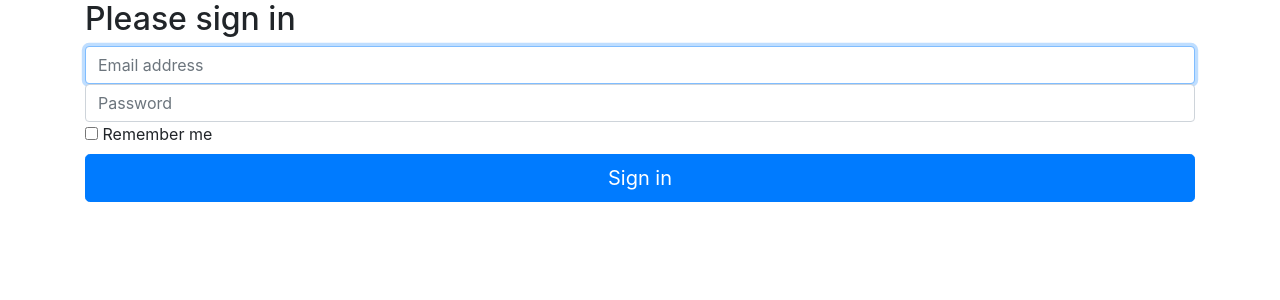
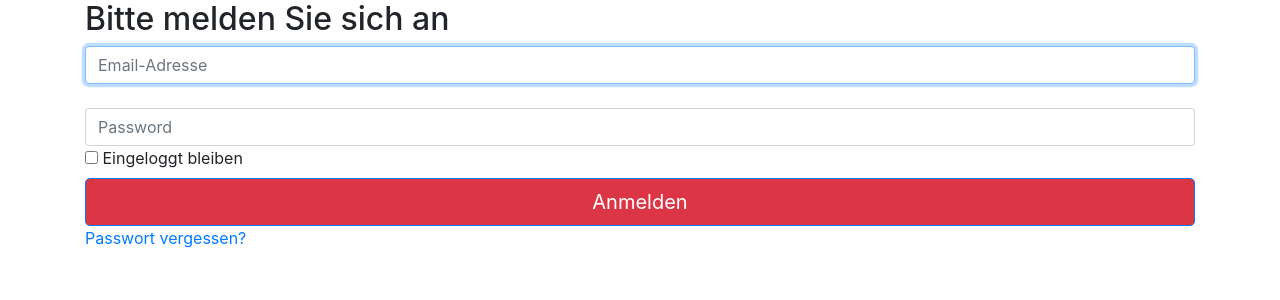
Before and after one commit to jonasjarling/Studienarbeit, a Django app: template balance/templates/balance/login.html in a window 1280 px wide. Shown: the part 76-376 px from the top of the page. Run offline with Django 3.2, Linux system fonts and the light colour scheme; the template is opened without the code that fills it, so the values that code supplies are empty; some libraries are stand-ins or nearby versions.

Commit message:
last Comit 29 01 18

```diff
--- a/balance/templates/balance/login.html
+++ b/balance/templates/balance/login.html
@@ -9,17 +9,20 @@ SVFBalance | Login
 <div class="container">
 
       <form class="form-signin">
-        <h2 class="form-signin-heading">Please sign in</h2>
-        <label for="inputEmail" class="sr-only">Email address</label>
-        <input type="email" id="inputEmail" class="form-control" placeholder="Email address" required autofocus>
+        <h2 class="form-signin-heading">Bitte melden Sie sich an</h2>
+          {% if error_message %}<p><strong>{{ error_message }}</strong></p>{% endif %}
+        <label for="inputEmail" class="sr-only">Email-Adresse</label>
+        <input type="email" id="inputEmail" class="form-control" placeholder="Email-Adresse" required autofocus>
+          <br>
         <label for="inputPassword" class="sr-only">Password</label>
         <input type="password" id="inputPassword" class="form-control" placeholder="Password" required>
         <div class="checkbox">
           <label>
-            <input type="checkbox" value="remember-me"> Remember me
+            <input type="checkbox" value="remember-me"> Eingeloggt bleiben
           </label>
         </div>
-        <button class="btn btn-lg btn-primary btn-block" type="submit">Sign in</button>
+        <button class="btn btn-lg btn-primary btn-block bg-danger" type="submit">Anmelden</button>
+          <a href="#">Passwort vergessen?</a>
       </form>
 
     </div>
```
